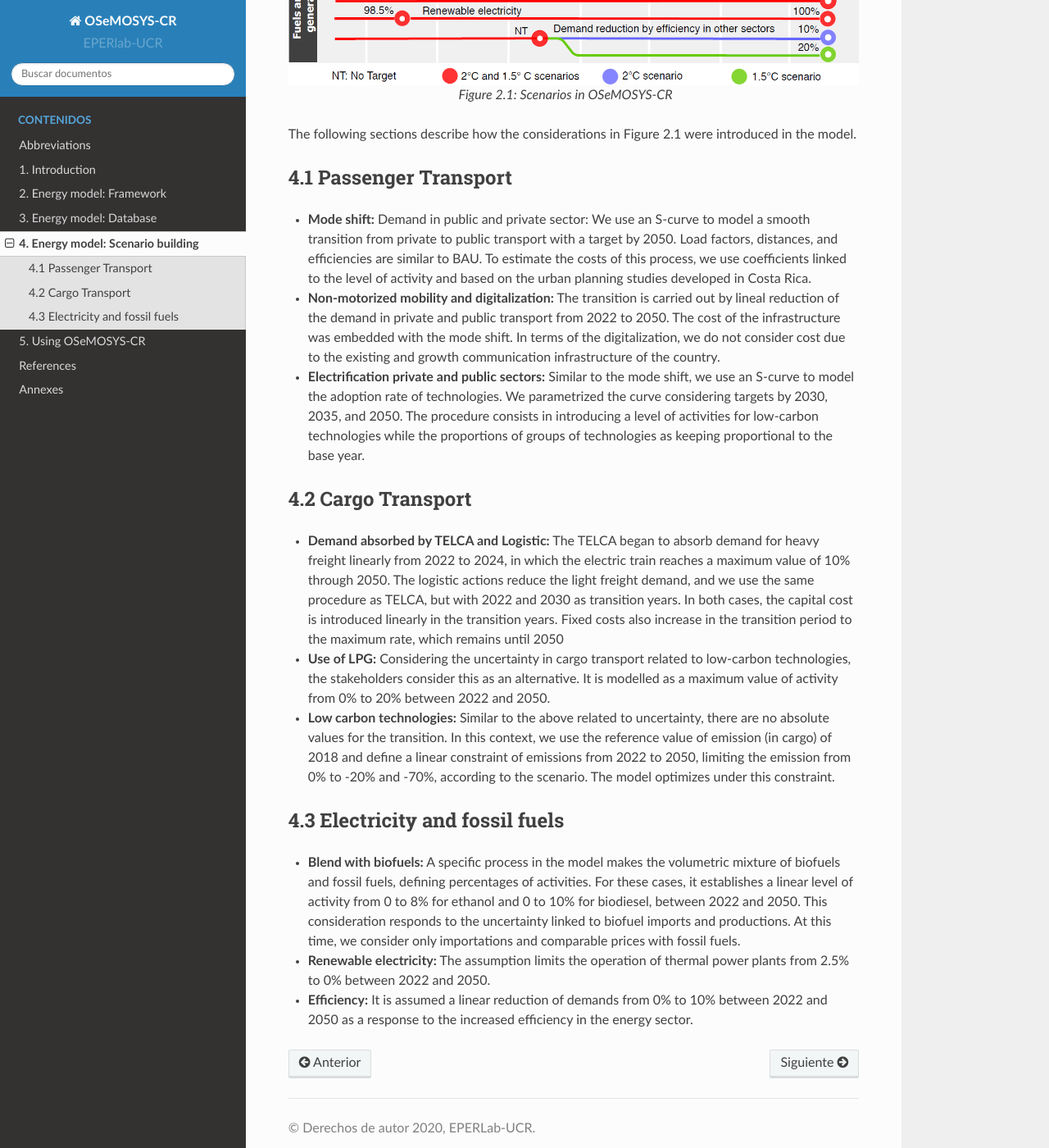
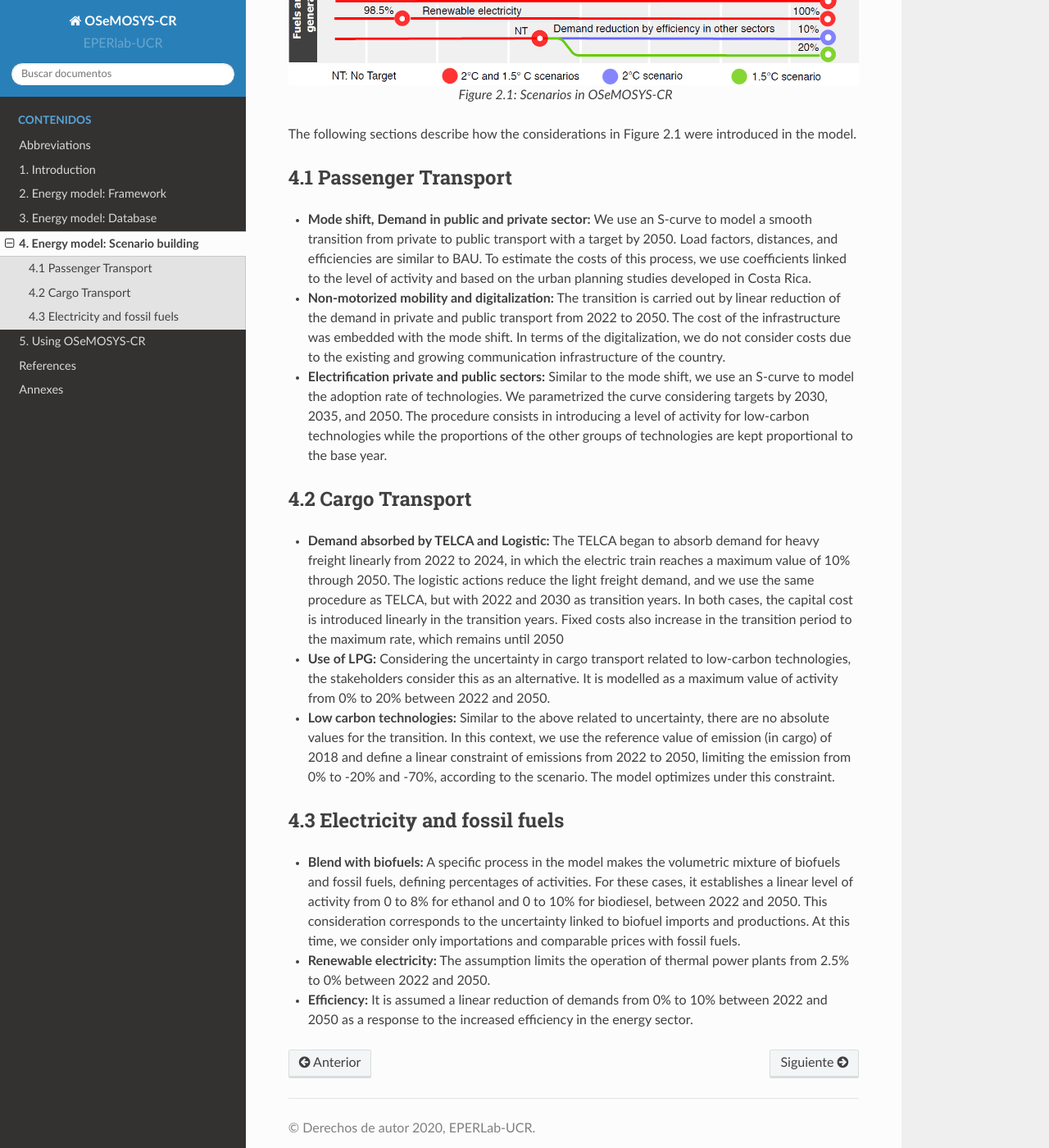
Before and after one commit to EPERLab/OSeMOSYS-CR, a Sphinx documentation site: the page built from docs/04Scenarios.rst, in a window 1280 px wide and 1400 px high, scrolled down 1012 px. Shown: the whole window at 82% size. Built offline with Sphinx 7.4.7 and the Read the Docs theme 2.0.0, drawn with Linux system fonts in a browser that asks for light colours; formulas are drawn with MathJax 3.

Commit message:
Update 04Scenarios.rst

```diff
--- a/docs/04Scenarios.rst
+++ b/docs/04Scenarios.rst
@@ -22,11 +22,11 @@ The following sections describe how the considerations in Figure 2.1 were introd
 4.1 Passenger Transport
 +++++++++
 
-* **Mode shift:** Demand in public and private sector: We use an S-curve to model a smooth transition from private to public transport with a target by 2050. Load factors, distances, and efficiencies are similar to BAU. To estimate the costs of this process, we use coefficients linked to the level of activity and based on the urban planning studies developed in Costa Rica.
+* **Mode shift, Demand in public and private sector:** We use an S-curve to model a smooth transition from private to public transport with a target by 2050. Load factors, distances, and efficiencies are similar to BAU. To estimate the costs of this process, we use coefficients linked to the level of activity and based on the urban planning studies developed in Costa Rica.
 
-* **Non-motorized mobility and digitalization:** The transition is carried out by lineal reduction of the demand in private and public transport from 2022 to 2050. The cost of the infrastructure was embedded with the mode shift. In terms of the digitalization, we do not consider cost due to the existing and growth communication infrastructure of the country.
+* **Non-motorized mobility and digitalization:** The transition is carried out by linear reduction of the demand in private and public transport from 2022 to 2050. The cost of the infrastructure was embedded with the mode shift. In terms of the digitalization, we do not consider costs due to the existing and growing communication infrastructure of the country.
 
-* **Electrification private and public sectors:** Similar to the mode shift, we use an S-curve to model the adoption rate of technologies. We parametrized the curve considering targets by 2030, 2035, and 2050. The procedure consists in introducing a level of activities for low-carbon technologies while the proportions of groups of technologies as keeping proportional to the base year.
+* **Electrification private and public sectors:** Similar to the mode shift, we use an S-curve to model the adoption rate of technologies. We parametrized the curve considering targets by 2030, 2035, and 2050. The procedure consists in introducing a level of activity for low-carbon technologies while the proportions of the other groups of technologies are kept proportional to the base year.
 
 4.2 Cargo Transport
 +++++++++
@@ -39,7 +39,7 @@ The following sections describe how the considerations in Figure 2.1 were introd
 4.3 Electricity and fossil fuels
 +++++++++
 
-* **Blend with biofuels:** A specific process in the model makes the volumetric mixture of biofuels and fossil fuels, defining percentages of activities. For these cases, it establishes a linear level of activity from 0 to 8% for ethanol and 0 to 10% for biodiesel, between 2022 and 2050. This consideration responds to the uncertainty linked to biofuel imports and productions. At this time, we consider only importations and comparable prices with fossil fuels.
+* **Blend with biofuels:** A specific process in the model makes the volumetric mixture of biofuels and fossil fuels, defining percentages of activities. For these cases, it establishes a linear level of activity from 0 to 8% for ethanol and 0 to 10% for biodiesel, between 2022 and 2050. This consideration corresponds to the uncertainty linked to biofuel imports and productions. At this time, we consider only importations and comparable prices with fossil fuels.
 
 * **Renewable electricity:** The assumption limits the operation of thermal power plants from 2.5% to 0% between 2022 and 2050.
 
```
